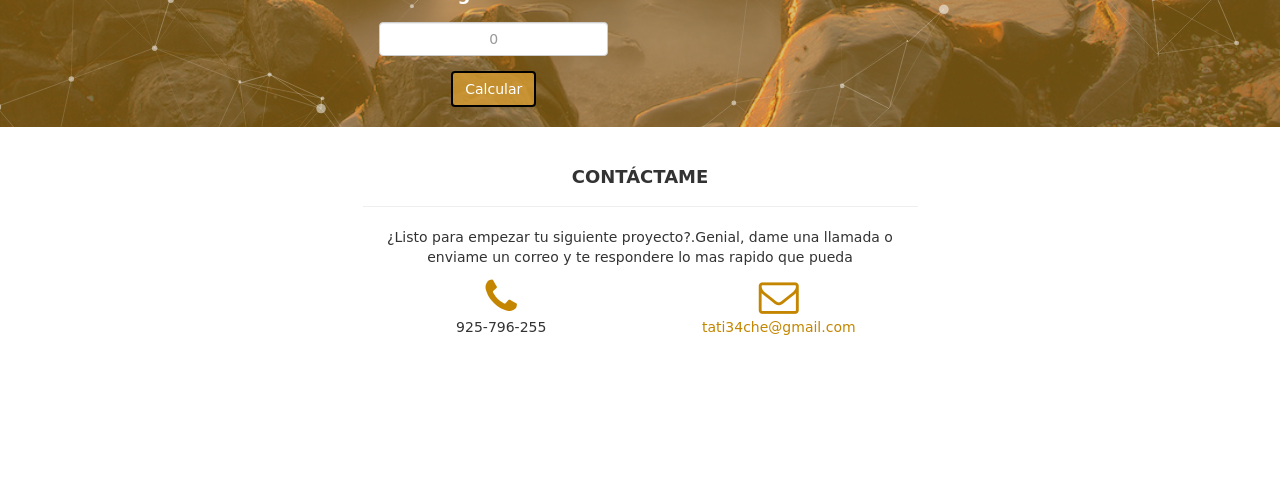
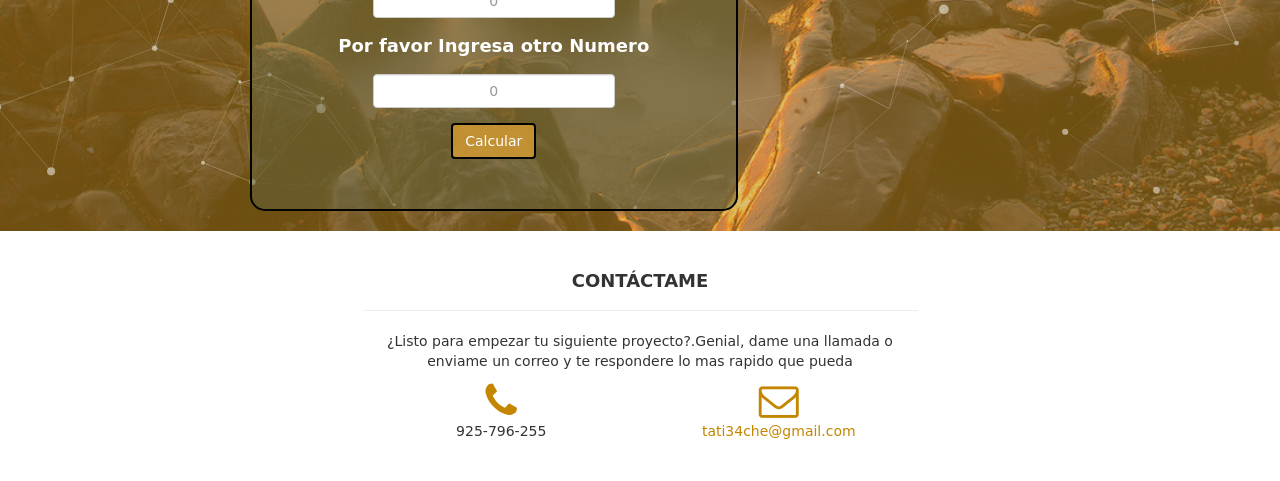
Before and after one commit to tatilq/Haz-10, a plain HTML site: page index.html in a window 1280 px wide. Shown: the part 426-907 px from the top of the page. Before the commit the page ends 803 px from the top, so only its background shows below. Drawn offline with nearby package versions, Linux system fonts and the light colour scheme.

Commit message:
Modifique color del form

```diff
--- a/index.html
+++ b/index.html
@@ -32,10 +32,10 @@
 						<p style="font-size:20px;"><em>*Completa el siguiente formulario y lo averiguaras.</em></p>
 					</div>
      			</div>
-     			<div class="diff option animated slideInDown text-center">
+     			<div class="diff option animated slideInDown text-center ">
 					<div class="container">
 						<div class="row">
-							<div class="col-md-5 col-md-offset-2">
+							<div class="col-md-5 col-md-offset-2 form">
 								<div class="form-group">
 									<label for="exampleInputEmail1">Por favor Ingresa un Numero</label>
 									<input type="email" class="form-control" id="numero1" placeholder="0">
```
